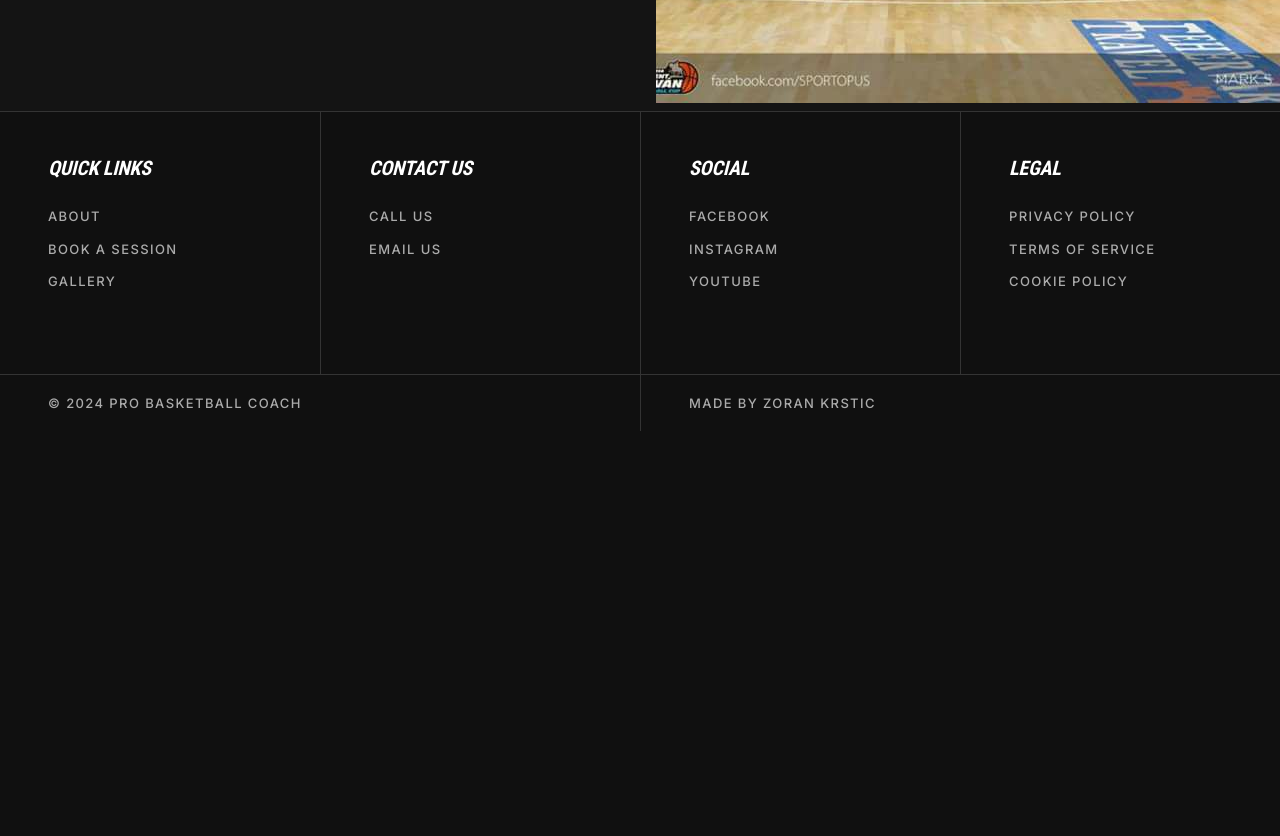
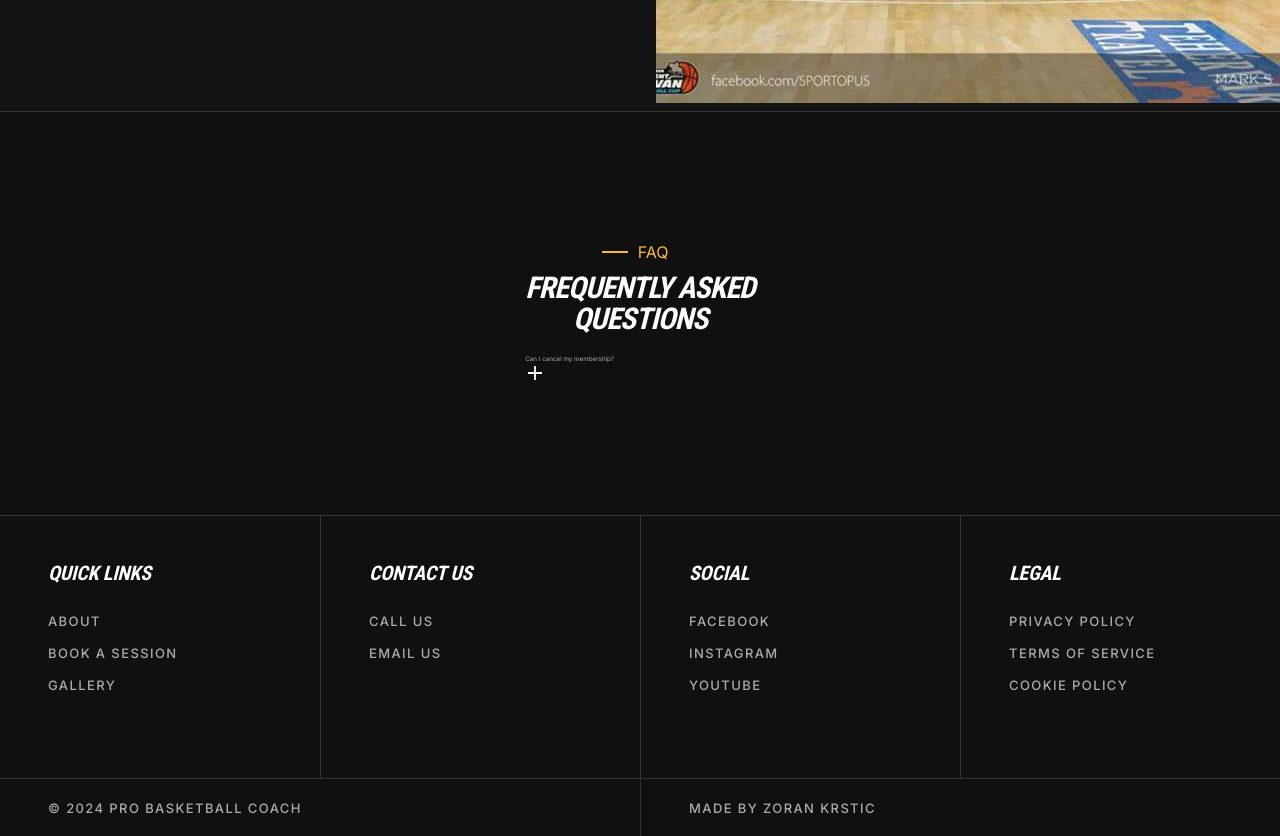
Before and after one commit to krsticzoran/basketball-coach, a Next.js app: page / in a window 1280 px wide. Shown: the part 2929-3765 px from the top of the page. Before the commit the page ends 3360 px from the top, so only its background shows below. Built offline with nearby package versions, Linux system fonts and the light colour scheme.

Commit message:
accordion

```diff
--- a/app/page.js
+++ b/app/page.js
@@ -7,6 +7,7 @@ import services1 from '../public/services1.jpeg'
 import services2 from '../public/services2.jpeg'
 import services3 from '../public/services3.jpeg'
 import personal from '../public/personal.svg'
+import Accordion from '@/components/ui/accordion'
 
 export default function Home() {
   return (
@@ -65,10 +66,10 @@ export default function Home() {
           <div className={classes.grid}>
             <div className={classes[`service-one`]}>
               <div className={classes[`service-img`]}>
-                <Image src={services1} />
+                <Image src={services1} alt='services' />
               </div>
               <div className={classes[`services-text`]}>
-                <Image src={personal} />
+                <Image src={personal} alt='services' />
                 <h4>PERSONAL TRAINING</h4>
               </div>
               <p>
@@ -78,10 +79,10 @@ export default function Home() {
             </div>
             <div className={classes[`service-two`]}>
               <div className={classes[`service-img`]}>
-                <Image src={services2} />
+                <Image src={services2} alt='services' />
               </div>
               <div className={classes[`services-text`]}>
-                <Image src={personal} />
+                <Image src={personal} alt='services' />
                 <h4>Basketball camp</h4>
               </div>
               <p>
@@ -91,10 +92,10 @@ export default function Home() {
             </div>
             <div className={classes[`service-three`]}>
               <div className={classes[`service-img`]}>
-                <Image src={services3} />
+                <Image src={services3} alt='services' />
               </div>
               <div className={classes[`services-text`]}>
-                <Image src={personal} />
+                <Image src={personal} alt='services' />
                 <h4>Team</h4>
               </div>
               <p>
@@ -122,7 +123,29 @@ export default function Home() {
           </p>
         </div>
         <div>
-          <Image src={services3} />
+          <Image src={services3} alt='services' />
+        </div>
+      </section>
+      <section className={classes.accordion}>
+        <div className={classes.container}>
+          <div className={classes[`accordion-header`]}>
+            <div className='subtitle'>
+              <div className='line'></div>
+              <div className='text'>Faq</div>
+            </div>
+
+            <h2>
+              FREQUENTLY ASKED
+              <br />
+              QUESTIONS
+            </h2>
+          </div>
+          <div className={classes[`accordion-grid`]}>
+            <Accordion
+              header='Can I cancel my membership?'
+              content='Iaculis id magna arcu nibh magna orci nibh. Lorem donec arcu imperdiet sodales ut non praesent tristique est. Nunc vulputate morbi elit convallis. Consectetur etiam enim dignissim arcu elementum. Arcu orci, malesuada proin ac. Ornare odio morbi laoreet.'
+            />
+          </div>
         </div>
       </section>
     </main>
--- /dev/null
+++ b/components/ui/accordion.js
@@ -0,0 +1,30 @@
+'use client'
+
+import { useState } from 'react'
+import classes from '@/styles/components/ui/accordion.module.scss'
+
+import close from '../../public/close.svg'
+import Image from 'next/image'
+
+export default function Accordion({ header, content }) {
+  const [isShowing, setIsShowing] = useState(false)
+
+  const toggle = () => {
+    setIsShowing(!isShowing)
+  }
+  return (
+    <div className={classes.accordion}>
+      {header}
+      <div className={classes.title} onClick={toggle}>
+        <Image
+          src={close}
+          alt='close'
+          className={isShowing ? classes.open : classes.close}
+        />
+      </div>
+      <div className={isShowing ? classes.display : classes.hidden}>
+        {content}
+      </div>
+    </div>
+  )
+}
--- /dev/null
+++ b/styles/components/ui/accordion.module.scss
@@ -0,0 +1,23 @@
+.accordion {
+  img {
+    width: 2rem;
+    height: 2rem;
+  }
+
+  .display {
+    display: block;
+  }
+
+  .hidden {
+    display: none;
+  }
+
+  .close {
+    rotate: 45deg;
+    transition: rotate 0.3s ease;
+  }
+  .open {
+    rotate: 90deg;
+    transition: rotate 0.3s ease;
+  }
+}
--- a/styles/globals.scss
+++ b/styles/globals.scss
@@ -1,9 +1,5 @@
 @use 'utilities/variables' as *;
 @use 'utilities/mixins' as *;
-
-:root {
-  --font-roboto-condensed: 'Roboto Condensed', sans-serif;
-}
 
 * {
   box-sizing: border-box;
--- a/styles/pages/home.module.scss
+++ b/styles/pages/home.module.scss
@@ -113,9 +113,6 @@
           margin-right: 12px;
           border: none;
         }
-
-        h4 {
-        }
       }
     }
   }
@@ -137,6 +134,31 @@
 
   img {
     width: 100%;
+
     object-fit: cover;
   }
 }
+
+.accordion {
+  @include section($background);
+
+  width: 100%;
+  display: flex;
+  flex-direction: column;
+  justify-content: center;
+  align-items: center;
+
+  .container {
+    @include container;
+
+    .accordion-header {
+      display: flex;
+      flex-direction: column;
+      text-align: center;
+      align-items: center;
+    }
+    h2 {
+      @include spacing(padding-bottom, 3);
+    }
+  }
+}
```
Also changed, not shown: public/close.svg (added).
